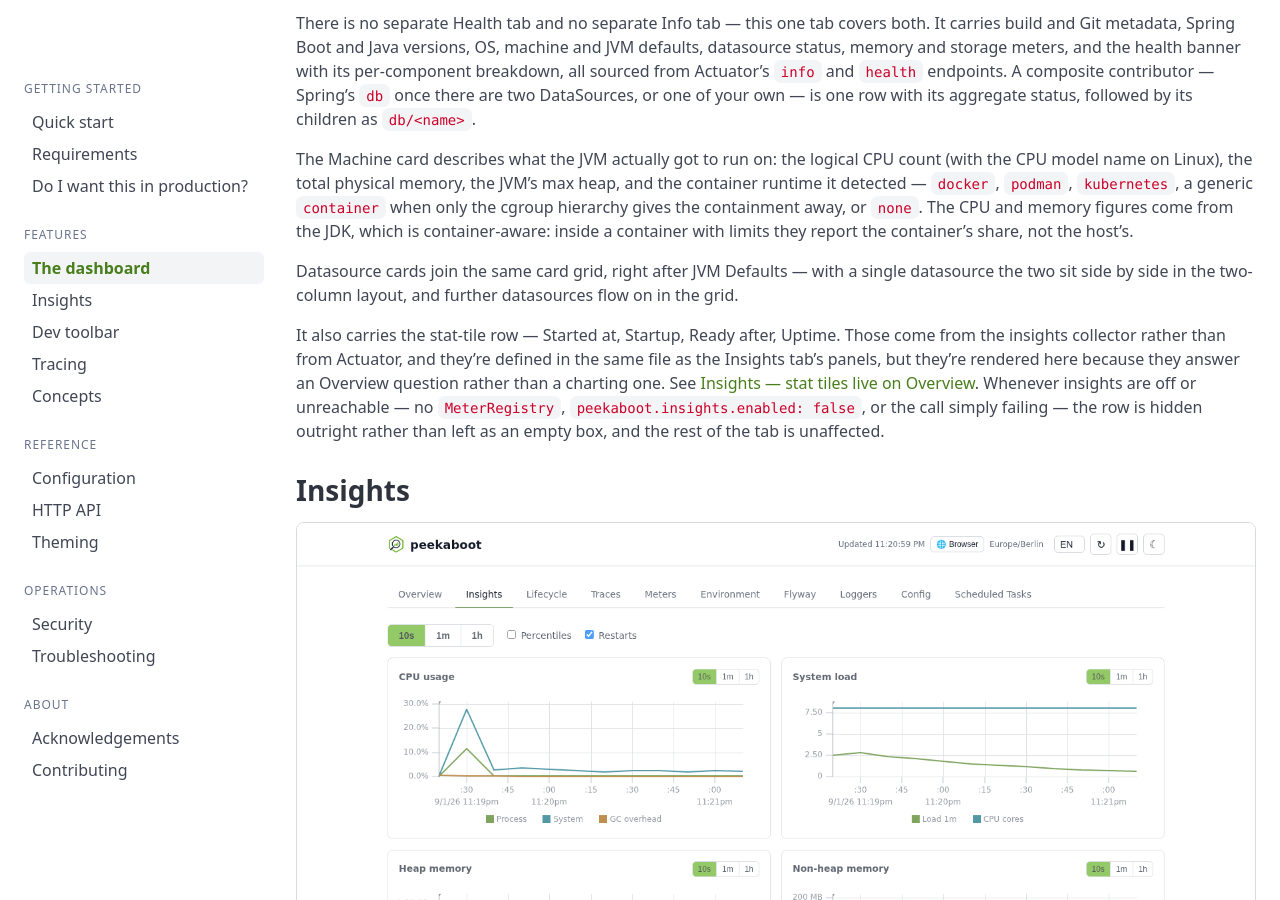
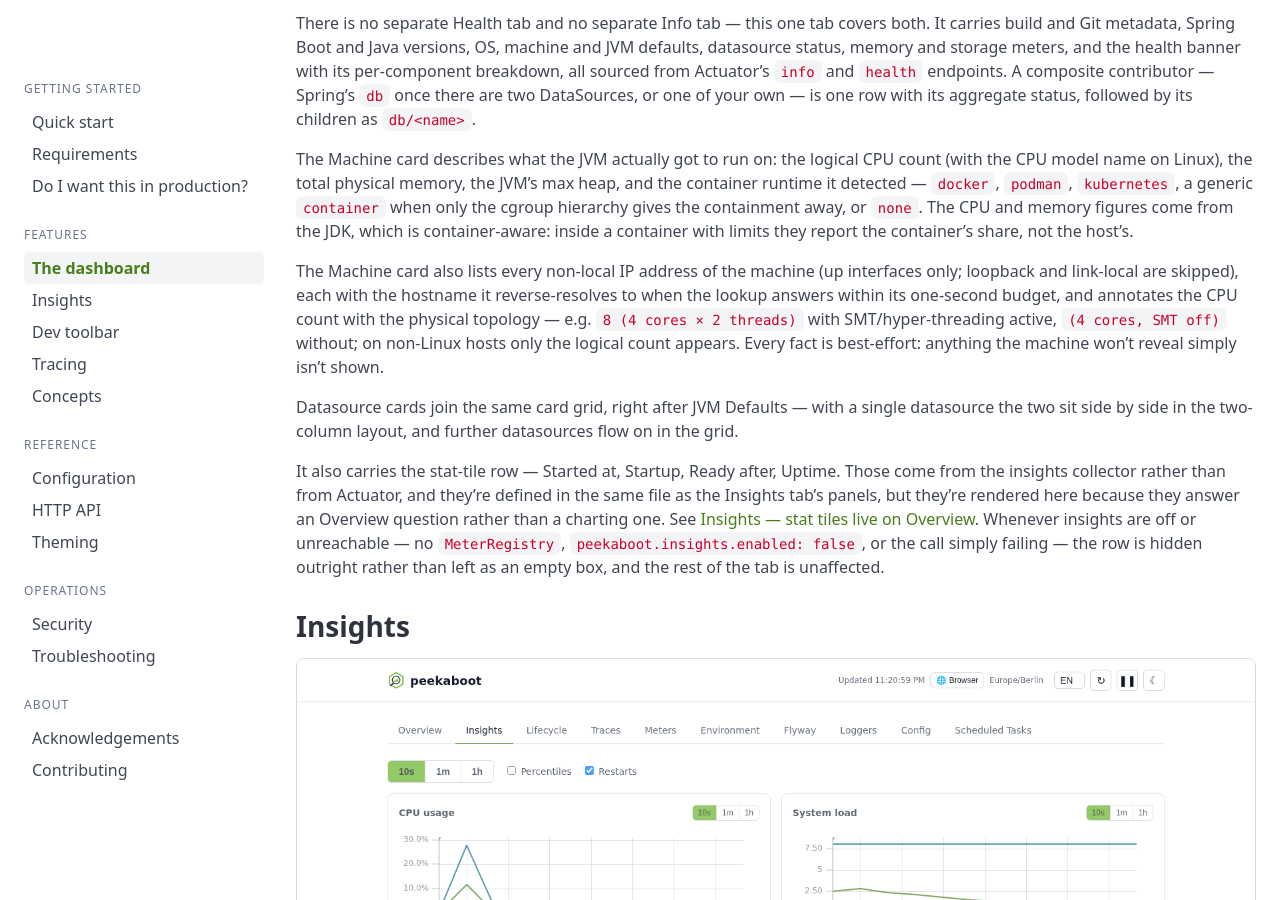
Before and after one commit to peekaboot-org/peekaboot-org.github.io, a Jekyll site: the page built from docs/dashboard.md, in a window 1280 px wide and 900 px high, scrolled down 2027 px. Built offline with Jekyll 4.4.1, drawn with Linux system fonts in a browser that asks for light colours.

Commit message:
docs: machine card lists non-local IPs with hostnames and CPU topology

```diff
--- a/docs/dashboard.md
+++ b/docs/dashboard.md
@@ -88,6 +88,12 @@
 `container` when only the cgroup hierarchy gives the containment away, or `none`. The
 CPU and memory figures come from the JDK, which is container-aware: inside a container
 with limits they report the container's share, not the host's.
+
+The Machine card also lists every non-local IP address of the machine (up interfaces only; loopback and
+link-local are skipped), each with the hostname it reverse-resolves to when the lookup answers within its
+one-second budget, and annotates the CPU count with the physical topology &mdash; e.g. `8 (4 cores × 2 threads)`
+with SMT/hyper-threading active, `(4 cores, SMT off)` without; on non-Linux hosts only the logical count appears.
+Every fact is best-effort: anything the machine won't reveal simply isn't shown.
 
 Datasource cards join the same card grid, right after JVM Defaults &mdash; with a single
 datasource the two sit side by side in the two-column layout, and further datasources
```
Also changed, not shown: docs/security.md (+2 -1 lines).
